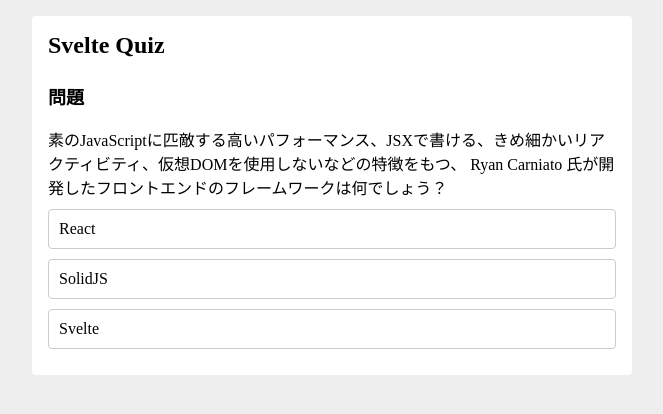
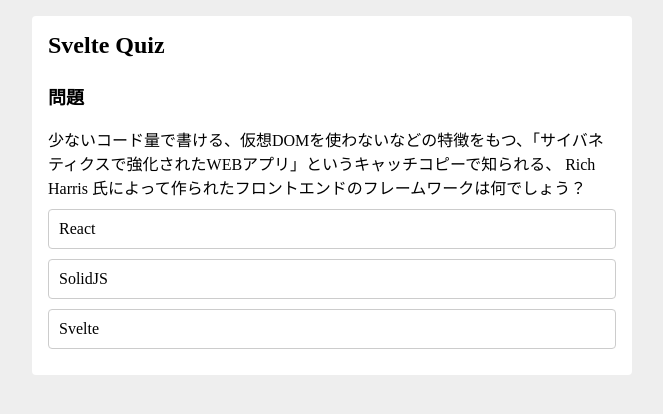
Before and after one commit to yuto-ono/svelte-quiz, a Svelte app: page / in a window 1280 px wide. Shown: the top 414 px of the page, without its empty margins (308-971 px from the left). Built offline with nearby package versions, Linux system fonts and the light colour scheme.

Commit message:
Update App.svelte

```diff
--- a/src/App.svelte
+++ b/src/App.svelte
@@ -4,14 +4,14 @@
   import Result from "./Result.svelte"
 
   const questionText =
-    "素のJavaScriptに匹敵する高いパフォーマンス、JSXで書ける、きめ細かいリアクティビティ、仮想DOMを使用しないなどの特徴をもつ、 Ryan Carniato 氏が開発したフロントエンドのフレームワークは何でしょう？"
+    "少ないコード量で書ける、仮想DOMを使わないなどの特徴をもつ、「サイバネティクスで強化されたWEBアプリ」というキャッチコピーで知られる、 Rich Harris 氏によって作られたフロントエンドのフレームワークは何でしょう？"
 
   const choices = ["React", "SolidJS", "Svelte"]
 
-  const answer = "SolidJS"
+  const answer = "Svelte"
 
   const explanationText =
-    "SolidJS は、 React の思想を取り入れつつも、仮想DOMを使用しない独自の実装をすることで、素のJavaScript並の高いパフォーマンスを実現しました。"
+    "Svelte は仮想DOMによる差分検出のようなテクニックを使用する代わりに、 アプリケーションの状態が変化したときにDOMを外科的に更新するコードをコンパイル時に生成することで、バンドルサイズを小さくし、パフォーマンスを向上させることに成功しました。"
 
   let yourAnswer = ""
   let judged = false
```
